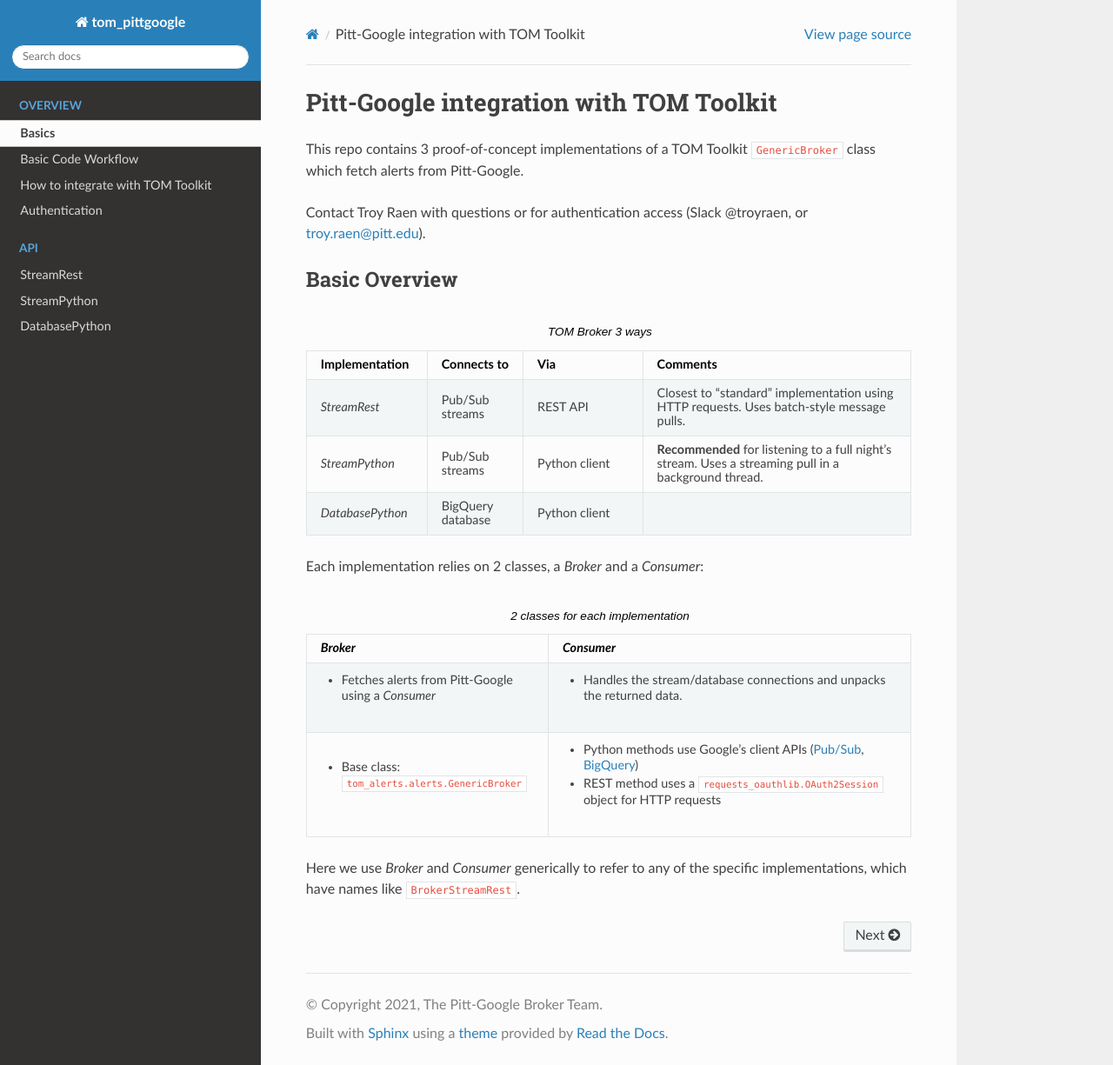
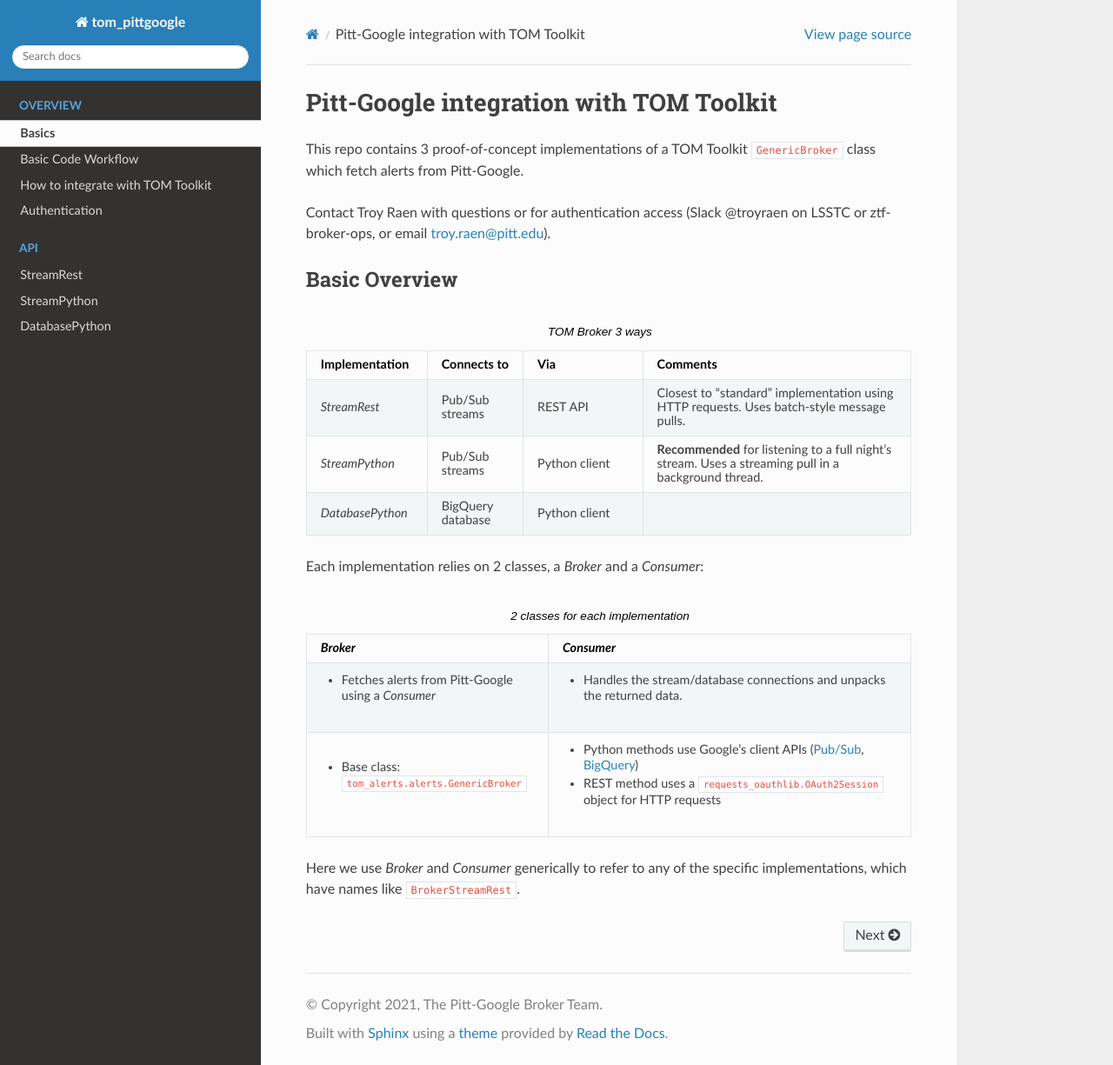
Before and after one commit to mwvgroup/tom_pittgoogle, a Sphinx documentation site: the page built from docs/source/index.rst, in a window 1280 px wide and 1225 px high. Shown: the whole window at 87% size. Built offline with Sphinx 7.4.7 and the Read the Docs theme 2.0.0, drawn with Linux system fonts in a browser that asks for light colours.

```diff
--- a/docs/source/index.rst
+++ b/docs/source/index.rst
@@ -10,7 +10,7 @@ This repo contains 3 proof-of-concept implementations of a TOM Toolkit ``Generic
 class which fetch alerts from Pitt-Google.
 
 Contact Troy Raen with questions or for authentication access
-(Slack @troyraen, or troy.raen@pitt.edu).
+(Slack @troyraen on LSSTC or ztf-broker-ops, or email troy.raen@pitt.edu).
 
 Basic Overview
 ----------------
```
Also changed, not shown: README.md (+1 -1 lines).
